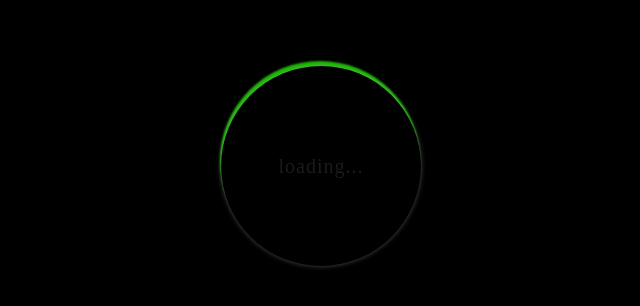
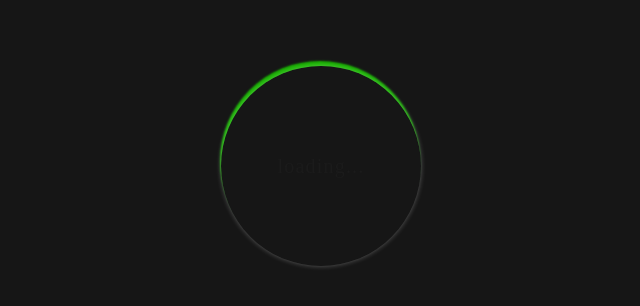
Before and after one commit to Denis-Hish/Loader-changing-color, a plain HTML site: page index.html in a window 1280 px wide. Shown: the part 234-540 px from the top of the page, without its empty margins (319-959 px from the left). Drawn offline with Linux system fonts and the light colour scheme.

Commit message:
Finish version

```diff
--- a/style.css
+++ b/style.css
@@ -1,7 +1,6 @@
 body {
    padding: 0;
    margin: 0;
-   /* box-sizing: border-box; */
    font-family: montserrat;
 }
 
@@ -10,8 +9,7 @@ body {
    justify-content: center;
    align-items: center;
    min-height: 100vh;
-   /* text-align: center; */
-   background-color: #000; /*! !!!!!! !*/
+   background-color: #161616;
 }
 
 .loader .ring {
@@ -51,8 +49,7 @@ body {
 .loader span {
    color: #737373;
    font-size: 20px;
-   letter-spacing: 1px;
-   line-height: 200px; /*? is it need? */
+   letter-spacing: 1.2px;
    animation: text 3s ease-in-out infinite;
 }
 
```
